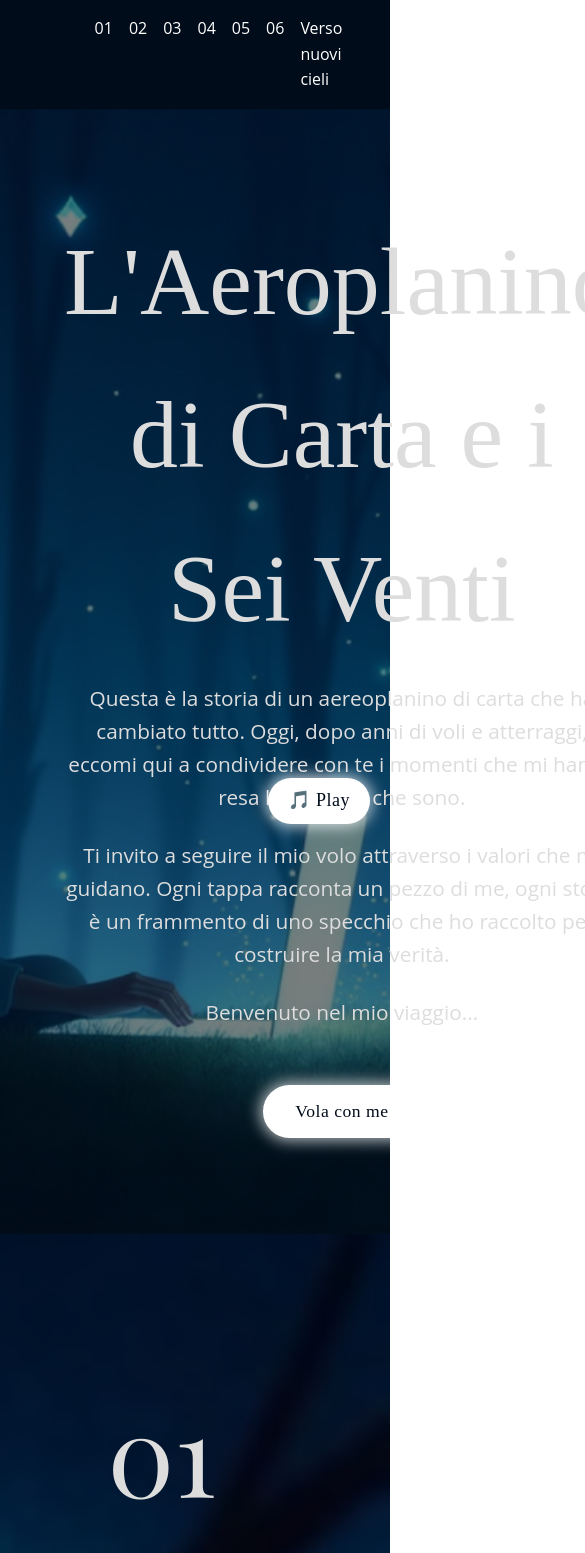
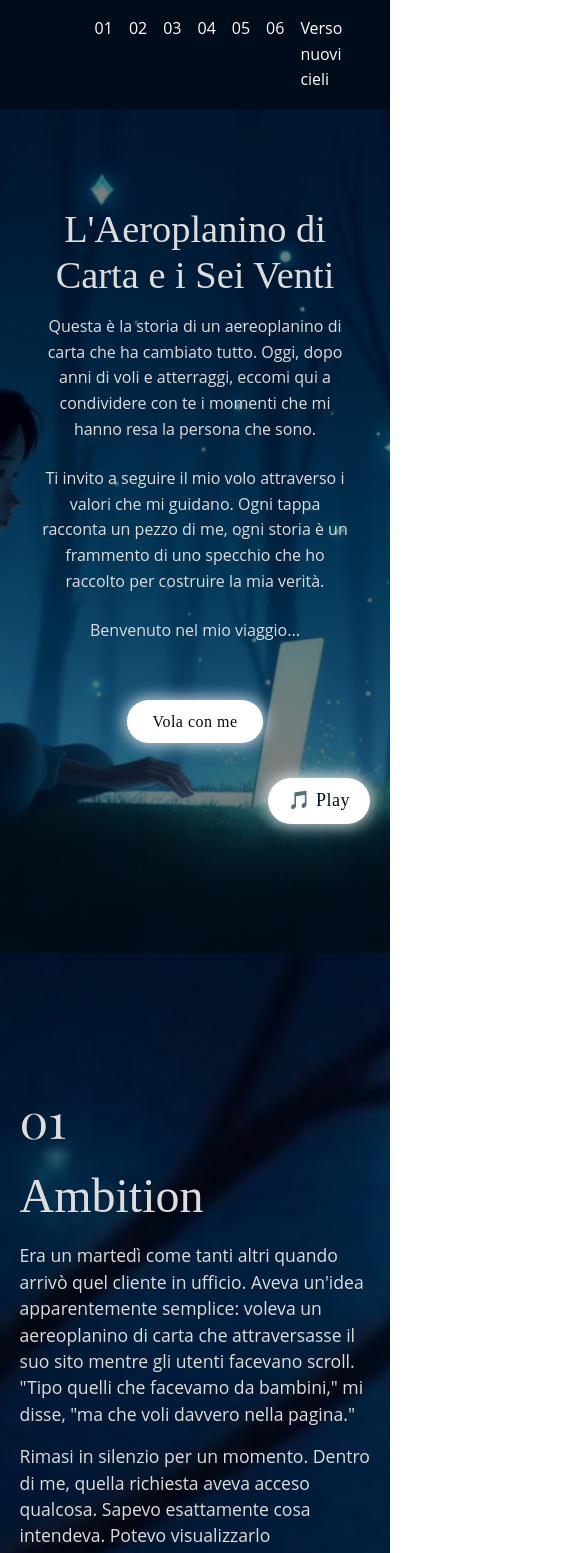
Before and after one commit to MonicaAuditore/aeroplanino_di_carta, a Vue app: page / in a window 390 px wide. Shown: the top 1553 px of the page, 585 px wide, since content can reach past the window. Built offline with nearby package versions, Linux system fonts and the light colour scheme; a web font is replaced by a local one.

Commit message:
fix responsive

```diff
--- a/src/assets/main.css
+++ b/src/assets/main.css
@@ -11,6 +11,7 @@
   width: 100%;
   font-weight: normal;
   box-sizing: border-box;
+  overflow-x: hidden;
 }
 
 .main-content,
@@ -91,3 +92,21 @@ button:hover {
     box-shadow: 0 0 40px 9px rgba(255, 255, 255, 1);
   }
 }
+
+@media (max-width: 768px) {
+  h1 {
+    font-size: 3.5rem;
+  }
+
+  h2 {
+    font-size: 3rem;
+  }
+
+  p {
+    font-size: 16px;
+  }
+
+  .number {
+    font-size: 3rem;
+  }
+}
--- a/src/components/Hero.vue
+++ b/src/components/Hero.vue
@@ -34,14 +34,14 @@ function scrollToSection() {
   display: flex;
   align-items: center;
   justify-content: flex-start;
-  padding: 4rem 2rem;
+  padding: 3rem 1.5rem;
   min-height: 100vh;
   box-sizing: border-box;
   background-size: cover;
   background-position: center;
   position: relative;
+  color: #dddddd;
   text-align: left;
-  color: #dddddd;
 }
 
 .hero::before {
@@ -56,21 +56,56 @@ function scrollToSection() {
   position: relative;
   z-index: 2;
   max-width: 970px;
-  padding: 2rem;
-  text-align: center;
+  width: 100%;
+  padding-left: 5rem;
+  margin-top: -7rem;
 }
 
+/* Default (desktop-like) */
 .hero h1 {
   font-size: 6rem;
   margin-bottom: 1rem;
+  line-height: 1.2;
+  word-break: break-word;
 }
 
 .hero p {
   font-size: 1.3rem;
   margin-bottom: 1.5rem;
+  line-height: 1.6;
+  word-break: break-word;
 }
 
 .hero-content button {
   margin-top: 2rem;
+  padding: 0.8rem 1.6rem;
+  font-size: 1rem;
+  display: inline-block;
+}
+
+/* Tablet & Mobile */
+@media (max-width: 1024px) {
+  .hero {
+    justify-content: center;
+    text-align: center;
+  }
+
+  .hero-content {
+    text-align: center;
+    padding: 1rem;
+  }
+
+  .hero h1 {
+    font-size: 2.4rem;
+  }
+
+  .hero p {
+    font-size: 1rem;
+  }
+
+  .hero-content button {
+    margin-left: auto;
+    margin-right: auto;
+  }
 }
 </style>
--- a/src/components/ImageTextSection.vue
+++ b/src/components/ImageTextSection.vue
@@ -113,6 +113,7 @@ const sections = [
   gap: 2rem;
   padding: 5rem 0;
   flex-wrap: wrap;
+  color: var(----white-soft);
 }
 
 .section-image-text div,
@@ -136,14 +137,28 @@ const sections = [
   padding-bottom: 1rem;
 }
 
-@media (max-width: 768px) {
+@media (max-width: 1024px) {
   .section-image-text,
   .section-image-text.reverse {
     flex-direction: column;
+    align-items: flex-start;
   }
 
-  .section-image-text img {
+  p {
+    font-size: 16px;
+  }
+
+  .section-image-text img,
+  .section-image-text div {
     width: 100%;
+    max-width: 100%;
+    text-align: left;
+  }
+
+  .section-image-text h2,
+  .section-image-text p,
+  .section-image-text .number {
+    text-align: left;
   }
 }
 </style>
```
